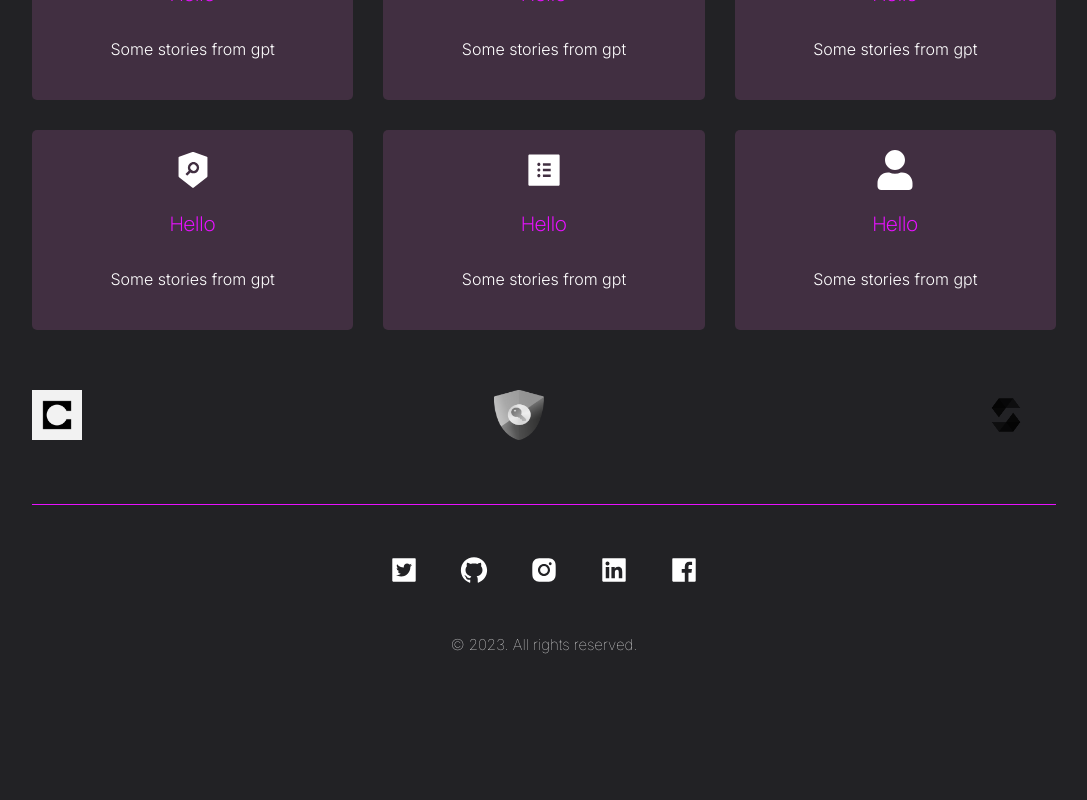
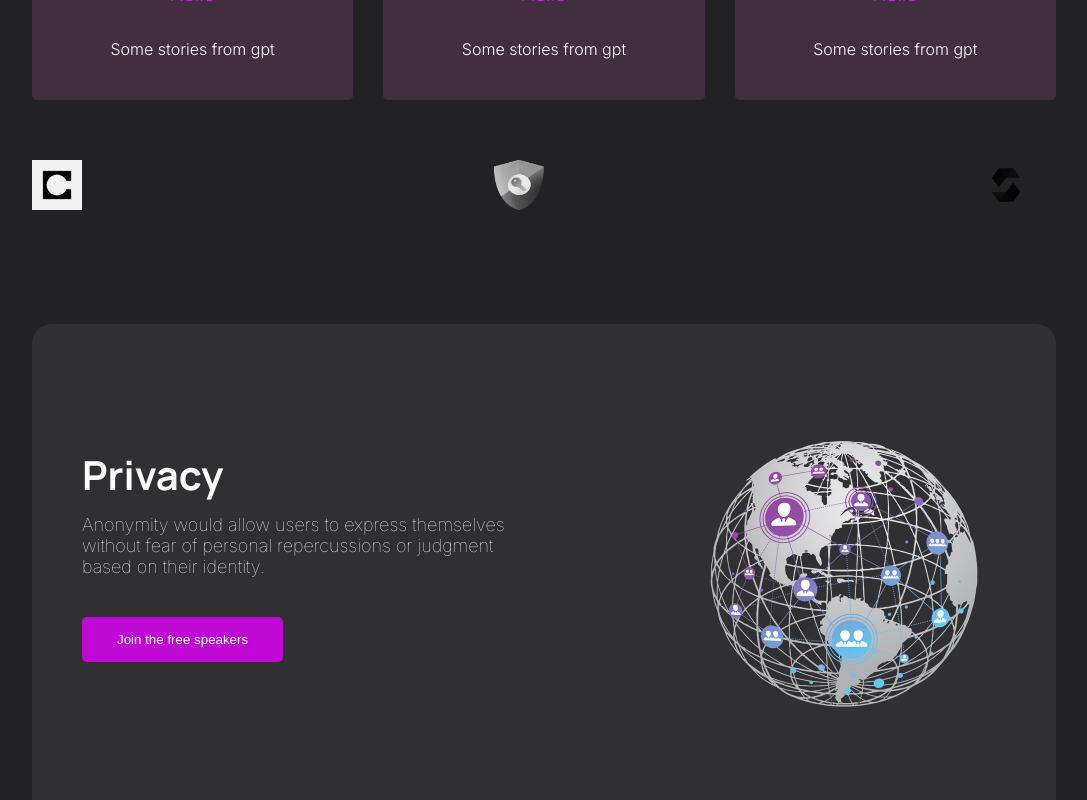
Before and after one commit to Philix27/anonymous_twitter, a Next.js app: page / in a window 1280 px wide. Shown: the part 900-1700 px from the top of the page, without its empty margins (96-1183 px from the left). Before the commit the page ends 1594 px from the top, so only its background shows below. Built offline with nearby package versions, Linux system fonts and the light colour scheme.

Commit message:
choreadded elaborate section

```diff
--- /dev/null
+++ b/app/comp/button/button.tsx
@@ -0,0 +1,9 @@
+import styles from "./styles.module.scss";
+
+export function Button() {
+  return (
+    <div className={styles.link}>
+      <input type="button" value="Join the free speakers" />
+    </div>
+  );
+}
--- /dev/null
+++ b/app/comp/button/styles.module.scss
@@ -0,0 +1,18 @@
+@import "../../../styles//variables";
+@import "../../../styles//screensize";
+
+.link {
+  padding-bottom: 40px;
+  input {
+    padding: 15px 35px;
+    border-style: none;
+    border-radius: 5px;
+    background-color: $primaryColor;
+    color: #fff;
+    &:hover {
+      color: #fff;
+      background-color: $background1;
+      border: 2px solid #fff;
+    }
+  }
+}
--- a/app/home/elaborate/index.tsx
+++ b/app/home/elaborate/index.tsx
@@ -1,9 +1,25 @@
 import React from "react";
+import styles from "./styles.module.scss";
+import { Button } from "@/app/comp/button/button";
 
 interface IProps {
   title: string;
   subtitle: string;
+  img_url: string;
 }
 export default function HomeElaborate(data: IProps) {
-  return <div>HomeAbout</div>;
+  return (
+    <div className={styles.container}>
+      <div className={styles.inner_container}>
+        <div className={styles.text_content}>
+          <h2>{data.title}</h2>
+          <p>{data.subtitle}</p>
+          {<Button />}
+        </div>
+        <div className={styles.image_section}>
+          <img src={data.img_url} />
+        </div>
+      </div>
+    </div>
+  );
 }
--- /dev/null
+++ b/app/home/elaborate/styles.module.scss
@@ -0,0 +1,62 @@
+@import "../../../styles//variables";
+@import "../../../styles//screensize";
+
+.container {
+  width: 100%;
+  display: flex;
+  flex-direction: column;
+  align-items: center;
+  .inner_container {
+    display: flex;
+    align-items: center;
+    justify-content: center;
+    width: 80%;
+    padding: 50px 50px;
+    margin: 50px 0px;
+    border-radius: 20px;
+    background-color: $background3;
+    @include mobileSS {
+      width: 90%;
+      flex-direction: column;
+      padding: 20px;
+      margin: 20px 0px;
+    }
+    .text_content {
+      width: 50%;
+      display: flex;
+      flex-direction: column;
+      justify-content: center;
+      @include mobileSS {
+        width: 100%;
+      }
+      h2 {
+        font-size: 40px;
+      }
+      p {
+        font-size: 18px;
+        font-weight: 100;
+        padding-bottom: 40px;
+      }
+    }
+    .image_section {
+      width: 50%;
+      // height: 100%;
+      display: flex;
+      align-items: center;
+      justify-items: center;
+      padding-left: 100px;
+      @include mobileSS {
+        width: 100%;
+        padding-left: 0px;
+      }
+      img {
+        height: 400px;
+        width: auto;
+        object-fit: fill;
+        @include mobileSS {
+          height: 200px;
+        }
+      }
+    }
+  }
+}
--- a/app/home/hero/index.tsx
+++ b/app/home/hero/index.tsx
@@ -1,5 +1,6 @@
 import React from "react";
 import styles from "./styles.module.scss";
+import { Button } from "@/app/comp/button/button";
 
 interface IProps {
   image_url: string;
@@ -15,9 +16,7 @@ export default function HeroSection() {
         <div className={styles.text_content}>
           <h1>Unwind</h1>
           <p>Unwind your opinions about the world and let nothings stop you.</p>
-          <div className={styles.link}>
-            <input type="button" value="Join the free speakers" />
-          </div>
+          {<Button />}
         </div>
       </div>
     </section>
--- a/app/home/hero/styles.module.scss
+++ b/app/home/hero/styles.module.scss
@@ -13,7 +13,7 @@
     justify-content: space-between;
     width: 80%;
     height: 100%;
-    padding-top: 50px;
+    padding-top: 20vh;
     @include mobileSS {
       padding-top: 0px;
       width: 90%;
--- a/app/home/objectives/index.tsx
+++ b/app/home/objectives/index.tsx
@@ -25,27 +25,12 @@ export default function HomeObjectives() {
         {cardItems({
           title: "Hello",
           subtitle: "Some stories from gpt",
-          icon: <AiOutlineWeiboCircle />,
+          icon: <AiFillSecurityScan />,
         })}
         {cardItems({
           title: "Hello",
           subtitle: "Some stories from gpt",
           icon: <AiFillLock />,
-        })}
-        {cardItems({
-          title: "Hello",
-          subtitle: "Some stories from gpt",
-          icon: <AiFillSecurityScan />,
-        })}
-        {cardItems({
-          title: "Hello",
-          subtitle: "Some stories from gpt",
-          icon: <AiFillProfile />,
-        })}
-        {cardItems({
-          title: "Hello",
-          subtitle: "Some stories from gpt",
-          icon: <FaUser />,
         })}
       </div>
     </div>
--- a/app/page.tsx
+++ b/app/page.tsx
@@ -14,8 +14,21 @@ export default function Home() {
       <HomeObjectives />
       <HomeIntegration />
       {/* <HomeAbout /> */}
-      {/* <HomeElaborate /> */}
-      {/* <HomeElaborate /> */}
+      <HomeElaborate
+        title={"Privacy"}
+        subtitle={
+          "Anonymity would allow users to express themselves without fear of personal repercussions or judgment based on their identity."
+        }
+        img_url={"./images/world.png"}
+      />
+      <HomeElaborate
+        title={"Privacy"}
+        subtitle={
+          "Anonymity would allow users to express themselves without fear of personal repercussions or judgment based on their identity."
+        }
+        img_url={"./images/block.png"}
+      />
+
       <HomeFooter />
     </main>
   );
--- a/package.json
+++ b/package.json
@@ -3,7 +3,7 @@
   "version": "0.1.0",
   "private": true,
   "scripts": {
-    "dev": "next dev",
+    "dev": "next dev -p 4444",
     "build": "next build",
     "start": "next start",
     "lint": "next lint"
--- a/styles/_variables.scss
+++ b/styles/_variables.scss
@@ -4,6 +4,7 @@
 // $background1: #dd9a2d;
 $background1: rgb(34, 34, 37);
 $background2: rgb(65, 47, 65);
+$background3: rgb(48, 48, 50);
 $secondaryColor: #e711ff;
 $primaryColor: #c008d4;
 $fontColor: #01170c;
```
Also changed, not shown: app/celo/masa.tsx (+15 -1 lines), public/images/block.png (added), 1 other file (tests, documents, lock files or other folders).
